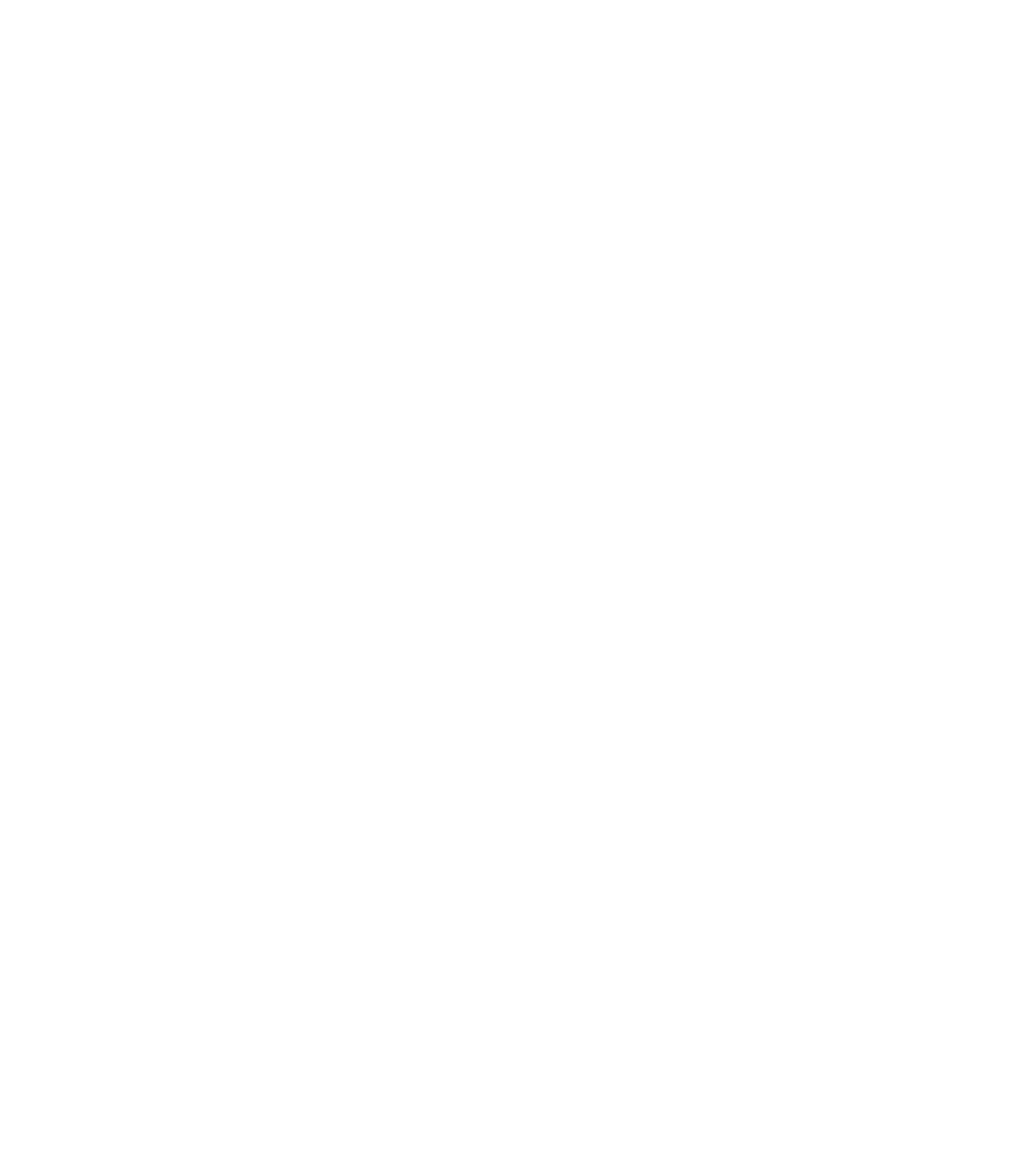
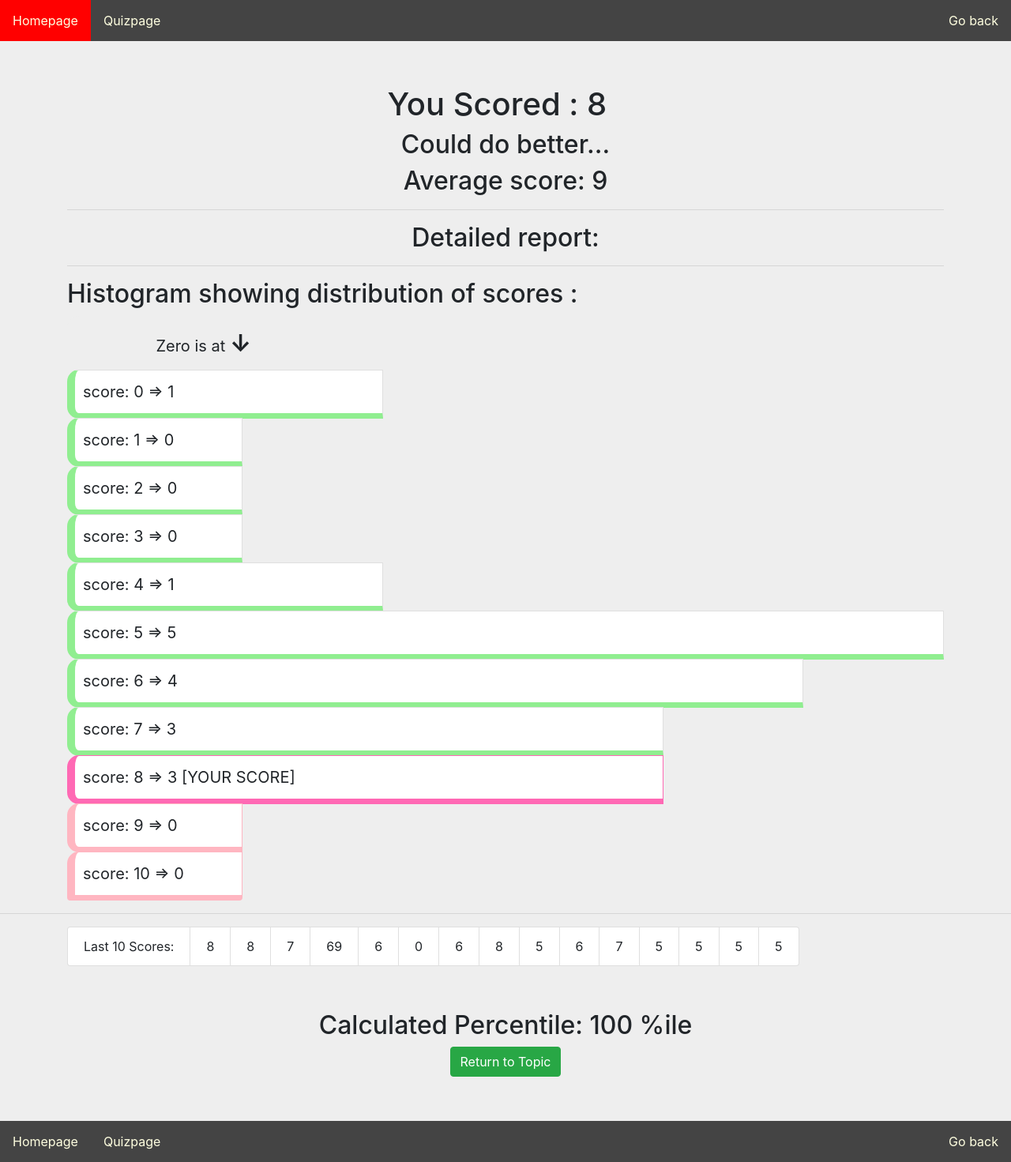
Before and after one commit to arjunandra/assignement4, a Flask app: page /Results in a window 1280 px wide. Before the commit the page is empty. Shown: the whole page at 79% size. Before the commit the page ends 800 px from the top, so only its background shows below. Run offline with Flask 2, Linux system fonts and the light colour scheme; data comes from the database, SQL or seed files in the repository; both versions use the stored data as it was after the commit; some libraries are stand-ins or nearby versions.

Commit message:
complete the backend and create the result page

```diff
--- a/app.py
+++ b/app.py
@@ -60,7 +60,14 @@ def FeedbackPage():
 
 @app.route("/Results")
 def ResultPage():
-    return render_template('Results.html', tscore=QuizResults.query.all()[-1], scores=QuizResults.query.all())
+    histodata=[0,0,0,0,0,0,0,0,0,0,0]
+    for i in QuizResults.query.all():
+        if int(str(i))>=0 and int(str(i))<=10:
+            histodata[int(str(i))]+=1
+    return render_template('Results.html',
+        tscore=QuizResults.query.all()[-1],
+        scores=QuizResults.query.all(),
+        histoData=histodata)
 
 @app.route("/add_score/<marks>")
 def addScrore(marks):
--- a/templates/Results.html
+++ b/templates/Results.html
@@ -5,15 +5,190 @@
     <meta name="viewport" content="width=device-width, initial-scale=1.0">
     <meta http-equiv="X-UA-Compatible" content="ie=edge">
     <title>Document</title>
+    <link rel="stylesheet" href="https://maxcdn.bootstrapcdn.com/bootstrap/4.3.1/css/bootstrap.min.css">
 </head>
+<style>
+.space{
+    color: white;
+}
+.container{
+    text-align: center;
+}
+.celebrate,.badscore{
+    display: none;
+}
+.histo{
+    text-align: left;
+    font-size: 20px;
+    margin-bottom: 5px;
+}
+.scoredisplay{
+    /* background-color: rgb(250, 237, 237); */
+    border-bottom: 7px solid lightgreen;
+    border-left: 10px solid lightgreen;
+    /* padding-top: 10px; */
+    border-bottom-left-radius: 15px;
+    border-top-left-radius: 15px;
+    padding-left: 10px;
+    overflow: auto;
+}
+.scoredisplayu{
+    text-align: right;
+    border-top-left-radius: 15px;
+    padding-left: 10px;
+    width: 21%;
+    border: 0px solid white;
+    padding-right: 0px;
+    background-color: #eee;
+}
+.list-group-horizontal{
+    text-align: center;
+}
+.zeroPointer{
+    font-size: 30px;
+    font-weight: bold;
+}
+.nul {
+    list-style-type: none;
+    margin: 0;
+    padding: 0;
+    overflow: hidden;
+    background-color: #444;
+}
+.nli{
+    float: left;
+    color:lightyellow;
+}
+.nli a {
+    display: block;
+    color: white;
+    text-align: center;
+    padding: 14px 16px;
+    text-decoration: none;
+}
+li a:hover{
+    background-color: red;
+    opacity: 1;
+}
+.leftp{
+    float: right;
+}
+body{
+    background-color: #eee;
+}
+/* .sticky{
+    position: fixed;
+    width: 100%;
+} */
+</style>
 <body>
+    <nav class="sticky">
+        <ul class="nul">
+            <li class="nli"><a>Homepage</a></li>
+            <li class="nli"><a id="about">Quizpage</a></li>
+            <li class="nli leftp"><a>Go back</a></li>
+            <li></li>
+        </ul>
+    </nav>
+    <div class="container">
+        <h1 class="space"> <br></h1>
+        <h1>You Scored : {{ tscore }} &nbsp;</h1>
+        <h2 class="celebrate">That is awesome!! you scored above average!!</h2>
+        <h2 class="badscore">Could do better...</h2>
+        <h2> Average score: <span id="averageScore"></span></h2>
+        <hr>
+        <h2>Detailed report: </h2>
+        <hr>
+    </div>
+    <div class="container histo">
+        <h2>Histogram showing distribution of scores : </h2>
+        <div class="list-group-item scoredisplayu">Zero is at <span class="zeroPointer">&DownArrow;</span></div>
+        {% for i in range(11) %}
+            <div class="list-group-item scoredisplay" id="score{{i}}">score: {{i}} => {{ histoData[i] }}</div>
+        {% endfor %}
+    </div>
+    <hr>
+    <div class="container last10">
+        <ul class="list-group list-group-horizontal">
+        <li class="list-group-item">Last 10 Scores: </li>
+        {% for i in range(15) %}
+            <li class="list-group-item">{{scores[-(1+i)]}}</li>
+        {% endfor %}
+    </div>
 
+    <div class="container calcPerc">
+        <h1><br></h1>
+        <h2>Calculated Percentile: <span id="percentile"></span></h2>
+        <button type="button" class="btn btn-success">Return to Topic</button>
+        <h1><br></h1>
+    </div>
+    <nav class="sticky">
+        <ul class="nul">
+            <li class="nli"><a>Homepage</a></li>
+            <li class="nli"><a>Quizpage</a></li>
+            <li class="nli leftp"><a>Go back</a></li>
+            <li></li>
+        </ul>
+    </nav>
 </body>
 <script>
-    var score= {{ tscore }};
-    var scores= {{ scores }}
+// Utility functions
+    range = function(a){
+        arr=[];
+        for(let i=0;i<a;i++) arr.push(i);
+        return arr;
+    }
+    const celebrate = document.querySelectorAll('.celebrate');
+    const badscore  = document.querySelectorAll('.badscore');
+    const scoreDisplay = document.querySelectorAll('scoredisplay');
+    const score= {{ tscore }};
+    const scores= {{ scores }}
+    const histoData = {{histoData}};
+    var Total=0
+    var TotalLess=0
+    var maxWidth = histoData.reduce((a, b) => Math.max(a, b) );
+
     console.log(score);
     console.log(scores);
     console.log('works fine!!!');
+    console.log(maxWidth);
+    let sum=0;
+    scores.forEach(i=>sum+=i);
+    const avg = parseInt(sum/scores.length);
+// end of utility functions
+
+// initial basic style modifications
+    document.querySelector('#averageScore').innerHTML=avg;
+    console.log('average is '+avg);
+    if(score>=avg){
+        document.querySelectorAll('.celebrate').forEach(ele=>ele.style.display="block");
+    } else {
+        document.querySelectorAll('.badscore').forEach(ele=>ele.style.display="block");
+    }
+// end of basic style modifications
+
+// histogram
+    var histoW=[]
+    range(11).forEach(i=>histoW.push((80*histoData[i])/maxWidth + 20));
+    range(11).forEach(i=>{
+        let tempRow = document.querySelector('#score'+i);
+        if(i>score){
+            tempRow.style.borderColor="lightpink";
+        } else{
+            TotalLess+=histoData[i];
+        }
+        Total+=histoData[i];
+        if(i==score){
+            tempRow.style.borderColor="hotpink";
+            let temptext = tempRow.innerHTML;
+            tempRow.innerHTML=temptext+' [YOUR SCORE] '
+        }
+        tempRow.style.width=histoW[i]+'%';
+    });
+
+// end of histogram
+// Calculated Total
+    document.querySelector('#percentile').innerHTML=((TotalLess*100)/Total) + ' %ile';
+// end of Calculated Total
 </script>
 </html>
```
Also changed, not shown: site.db, test.txt (line endings or trailing spaces).
